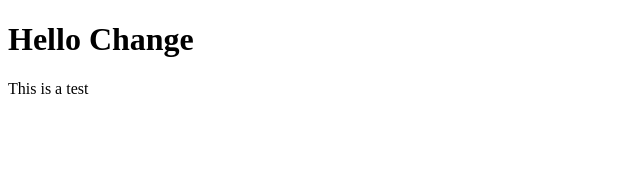
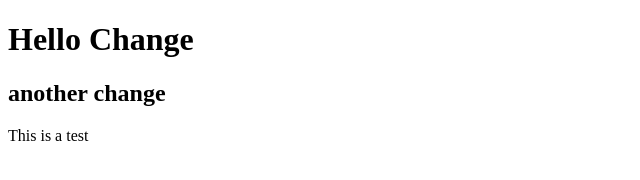
Before and after one commit to bradyadelaid000-png/GitWorkflow, a plain HTML site: page index.html in a window 1280 px wide. Shown: the whole page, without its empty margins (0-640 px from the left). Drawn offline with Linux system fonts and the light colour scheme.

Commit message:
Add changes for feature branch

```diff
--- a/index.html
+++ b/index.html
@@ -3,6 +3,7 @@
 <head>
 	<h1> Hello Change </h1>
 	<title> Git Work Flow Assignment </title>
+	<h2> another change </h2>
 </head>
 <body> This is a test </body>
 </html>
```
